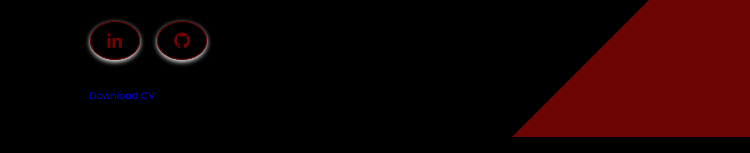
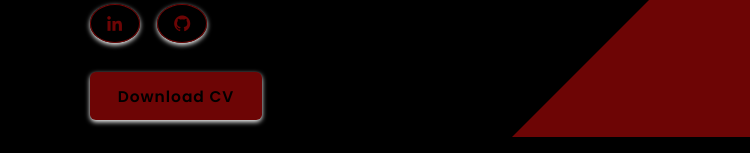
Before and after one commit to yassirHam/my-portfolio, a website built with webpack: page index.html in a window 1280 px wide. Shown: the part 647-800 px from the top of the page, 0-750 px from the left. Built offline with nearby package versions, Linux system fonts and the light colour scheme.

Commit message:
error fixed

```diff
--- a/index.html
+++ b/index.html
@@ -49,7 +49,7 @@ Let’s connect and explore how technology and AI can drive innovation together!
          <a href="https://www.linkedin.com/in/yassir-hamri-1ba792330/"><i class='bx bxl-linkedin'></i></a>
          <a href="https://github.com/yassirHam"><i class='bx bxl-github'></i></a>
       </div>
-      <a href="YASSIR%20HAMRI%20%20CV.pdf class="btn">Download CV</a>
+      <a href="YASSIR%20HAMRI%20%20CV.pdf" class="btn">Download CV</a>
    </div>
       <div class="profession-container">
     <div class="profession-box">
```
